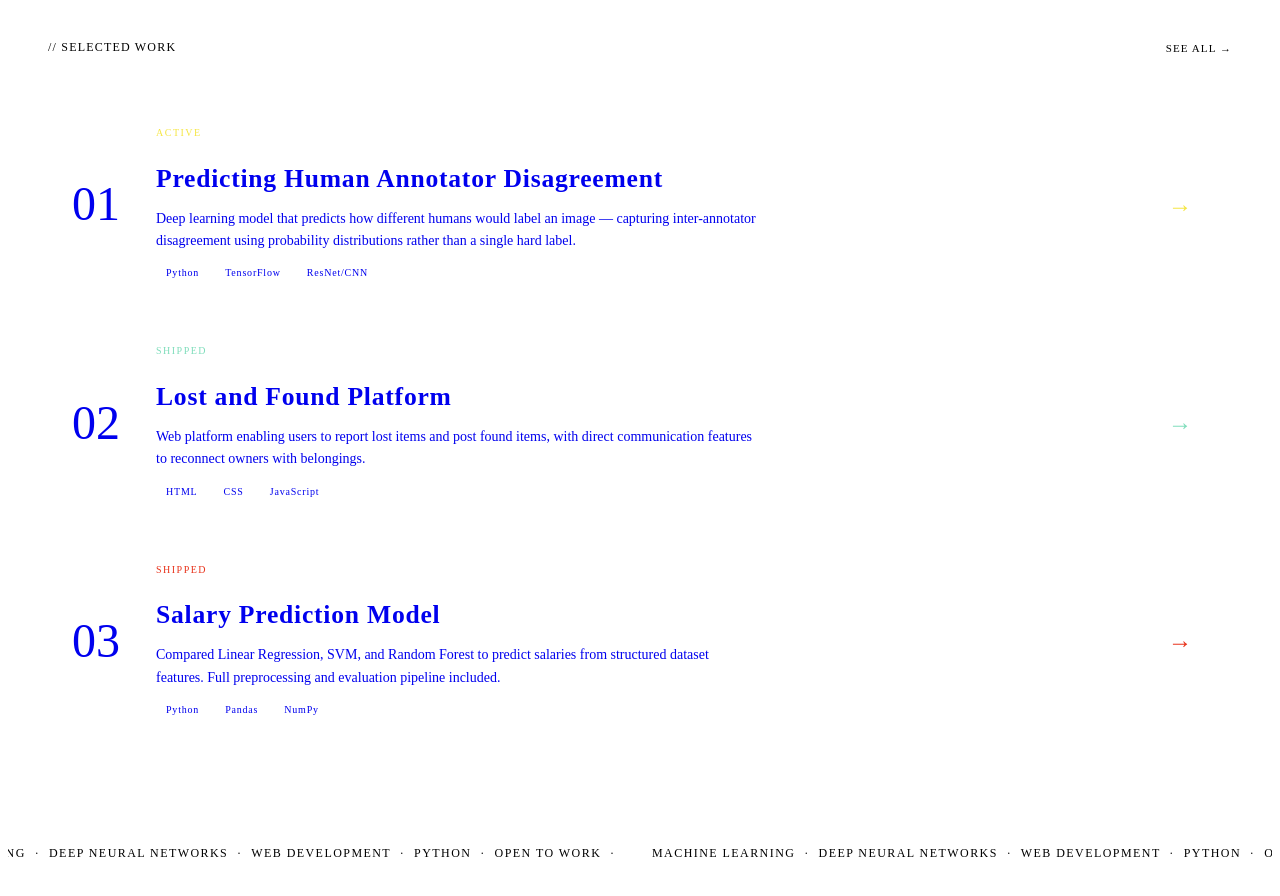
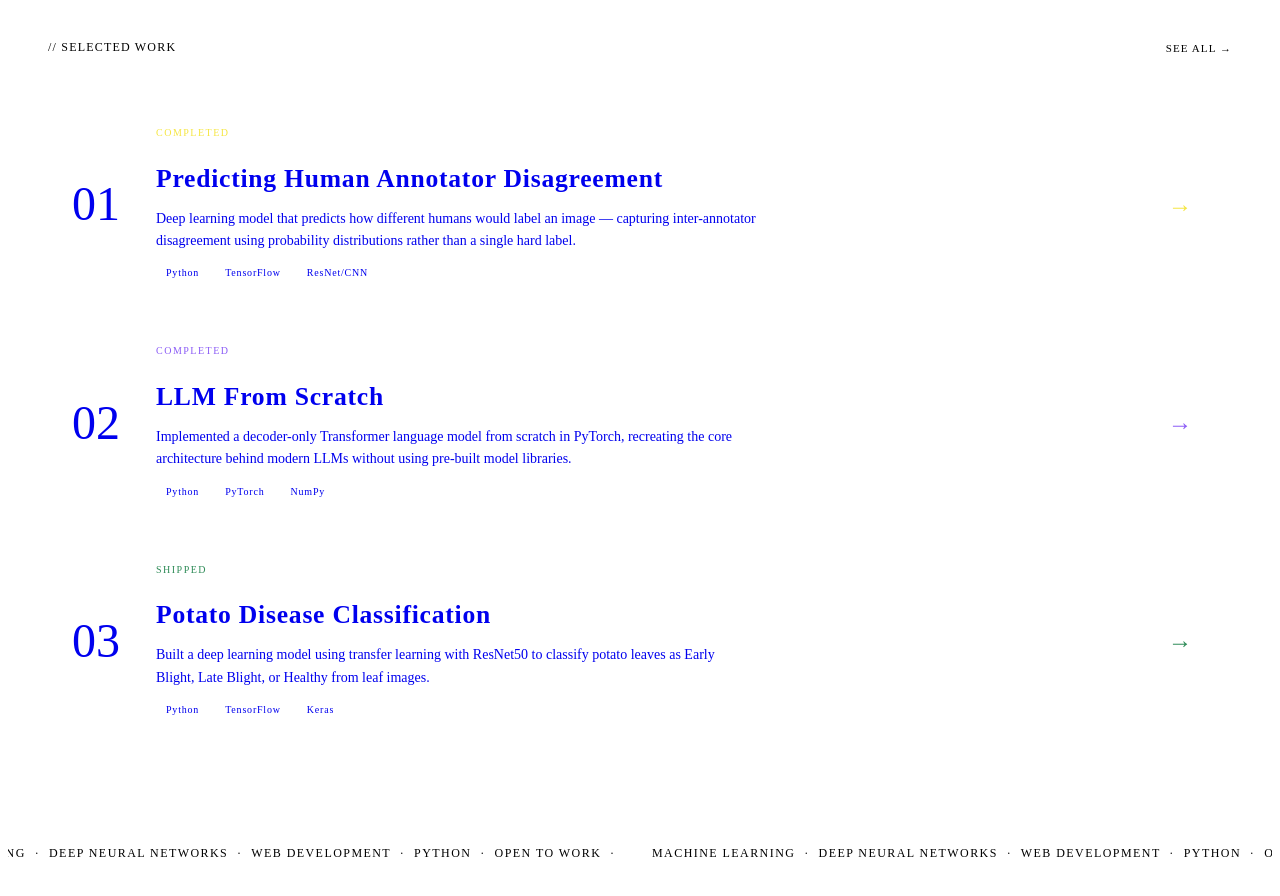
Before and after one commit to Cheromelon/portfolio, a React (Vite) app: page / in a window 1280 px wide. Shown: the part 1040-1936 px from the top of the page. Built offline with nearby package versions, Linux system fonts and the light colour scheme; the HTML template or start-up script is replaced by a standard one.

Commit message:
fixed errors

```diff
--- a/src/data/portfolio.js
+++ b/src/data/portfolio.js
@@ -8,7 +8,7 @@ export const personalInfo = {
   github: 'https://github.com/Cheromelon',
   linkedin: 'https://www.linkedin.com/in/chervith-nannuru/',
   location: 'Hyderabad, India',
-  cgpa: '8.04',
+  cgpa: '8.2',
   year: '3rd year',
   available: true,
   interests: ['Cricket', 'Tennis', 'Motorsports'],
@@ -19,7 +19,7 @@ export const education = [
   {
     school: 'Mahindra University',
     degree: 'B.Tech Computer Science',
-    grade: 'CGPA: 8.04 / 10',
+    grade: 'CGPA: 8.2 / 10',
     period: 'Aug 2023 – Present',
     location: 'Hyderabad',
     courses: [
@@ -55,8 +55,8 @@ export const projects = [
   {
     id: 1,
     title: 'Predicting Human Annotator Disagreement',
-    period: 'Apr 2026 – Present',
-    status: 'ACTIVE',
+    period: 'Jan 2026 – Mar 2026',
+    status: 'COMPLETED',
     description:
       'Deep learning model that predicts how different humans would label an image — capturing inter-annotator disagreement using probability distributions rather than a single hard label.',
     details:
@@ -67,9 +67,51 @@ export const projects = [
     github: 'https://github.com/Cheromelon',
   },
   {
-    id: 2,
+  id: 2,
+  title: 'LLM From Scratch',
+  period: 'Jun 2025 – Jul 2025',
+  status: 'COMPLETED',
+  description:
+    'Implemented a decoder-only Transformer language model from scratch in PyTorch, recreating the core architecture behind modern LLMs without using pre-built model libraries.',
+  details:
+    'Built the complete training pipeline including BPE tokenization, input embeddings, positional embeddings, masked multi-head self-attention, feed-forward networks, residual connections, layer normalization, text generation, and autoregressive training. Trained and evaluated the model to understand every stage of LLM development.',
+  tech: [
+    'Python',
+    'PyTorch',
+    'NumPy',
+    'tiktoken'
+  ],
+  category: 'ML / Deep Learning',
+  color: '#8b5cf6',
+  github: 'https://github.com/Cheromelon/LLM-from-scratch',
+},
+{
+  id: 3,
+  title: 'Potato Disease Classification',
+  period: 'Apr 2026 – May 2026',
+  status: 'SHIPPED',
+  description:
+    'Built a deep learning model using transfer learning with ResNet50 to classify potato leaves as Early Blight, Late Blight, or Healthy from leaf images.',
+  details:
+    'Developed an end-to-end image classification pipeline including dataset preprocessing, data augmentation, transfer learning with ResNet50, model evaluation, and deployment through a FastAPI backend with a responsive web interface for real-time predictions.',
+  tech: [
+    'Python',
+    'TensorFlow',
+    'Keras',
+    'ResNet50',
+    'FastAPI',
+    'HTML',
+    'CSS',
+    'JavaScript'
+  ],
+  category: 'ML / Deep Learning',
+  color: '#2e8b57',
+  github: 'https://github.com/Cheromelon/Potato-Disease-Classification',
+},
+{
+    id: 4,
     title: 'Lost and Found Platform',
-    period: 'Jan 2026 – Feb 2026',
+    period: 'Sep 2025 – Dec 2025',
     status: 'SHIPPED',
     description:
       'Web platform enabling users to report lost items and post found items, with direct communication features to reconnect owners with belongings.',
@@ -79,21 +121,28 @@ export const projects = [
     category: 'Web Development',
     color: '#7fddbb',
     github: 'https://github.com/Cheromelon',
+    demo:'https://lost-and-found-website-rho.vercel.app/'
   },
   {
-    id: 3,
-    title: 'Salary Prediction Model',
-    period: 'Mar 2025 – Apr 2025',
-    status: 'SHIPPED',
-    description:
-      'Compared Linear Regression, SVM, and Random Forest to predict salaries from structured dataset features. Full preprocessing and evaluation pipeline included.',
-    details:
-      'Implemented a complete ML pipeline — data cleaning, feature engineering, model training, hyperparameter tuning, and comparative evaluation across three different algorithm families.',
-    tech: ['Python', 'Pandas', 'NumPy', 'Scikit-learn'],
-    category: 'ML / Data Science',
-    color: '#e8321a',
-    github: 'https://github.com/Cheromelon',
-  },
+  id: 5,
+  title: 'Handwritten Digit Recognizer',
+  period: 'Jan 2025 – Feb 2025',
+  status: 'COMPLETED',
+  description:
+    'Built a deep learning model to classify handwritten digits (0–9) using the MNIST dataset with high prediction accuracy.',
+  details:
+    'Developed a complete image classification pipeline including data preprocessing, normalization, model training, hyperparameter tuning, and evaluation. Implemented a neural network using TensorFlow/Keras to recognize handwritten digits and tested its performance on unseen test samples.',
+  tech: [
+    'Python',
+    'TensorFlow',
+    'Keras',
+    'NumPy',
+    'Matplotlib'
+  ],
+  category: 'ML / Deep Learning',
+  color: '#4f8cff',
+  github: 'https://github.com/Cheromelon/Digits_recogniser'
+}
 ];
 
 export const skills = {
--- a/src/pages/Home.jsx
+++ b/src/pages/Home.jsx
@@ -43,12 +43,12 @@ export default function Home() {
 
         <div className={styles.heroStats}>
           <div className={styles.stat}>
-            <span className={styles.statNum}>8.04</span>
+            <span className={styles.statNum}>8.2</span>
             <span className={styles.statLabel}>CGPA</span>
           </div>
           <div className={styles.statDivider} />
           <div className={styles.stat}>
-            <span className={styles.statNum}>03</span>
+            <span className={styles.statNum}>5</span>
             <span className={styles.statLabel}>PROJECTS</span>
           </div>
           <div className={styles.statDivider} />
@@ -72,7 +72,7 @@ export default function Home() {
         </div>
 
         <div className={styles.projectStrip}>
-          {projects.map((p, i) => (
+          {projects.slice(0,3).map((p, i) => (
             <Link to={`/projects/${p.id}`} key={p.id} className={styles.projectCard}>
               <div className={styles.projectNum}>0{i + 1}</div>
               <div className={styles.projectCardContent}>
--- a/src/pages/ProjectDetail.jsx
+++ b/src/pages/ProjectDetail.jsx
@@ -11,7 +11,9 @@ export default function ProjectDetail() {
       <main className={styles.main}>
         <div className={styles.notFound}>
           <h1>PROJECT NOT FOUND</h1>
-          <Link to="/projects" className={styles.back}>← BACK TO PROJECTS</Link>
+          <Link to="/projects" className={styles.back}>
+            ← BACK TO PROJECTS
+          </Link>
         </div>
       </main>
     )
@@ -22,15 +24,24 @@ export default function ProjectDetail() {
 
   return (
     <main className={styles.main}>
-      <Link to="/projects" className={styles.backLink}>← ALL PROJECTS</Link>
+      <Link to="/projects" className={styles.backLink}>
+        ← ALL PROJECTS
+      </Link>
 
-      <div className={styles.hero} style={{ borderColor: project.color }}>
+      <div
+        className={styles.hero}
+        style={{ borderColor: project.color }}
+      >
         <div className={styles.heroBadge}>
-          <span className={styles.heroStatus} style={{ color: project.color }}>
+          <span
+            className={styles.heroStatus}
+            style={{ color: project.color }}
+          >
             ● {project.status}
           </span>
           <span className={styles.heroCat}>{project.category}</span>
         </div>
+
         <h1 className={styles.heroTitle}>{project.title}</h1>
         <p className={styles.heroPeriod}>{project.period}</p>
       </div>
@@ -51,12 +62,27 @@ export default function ProjectDetail() {
         <div className={styles.contentSide}>
           <div className={styles.sideCard}>
             <span className={styles.sideLabel}>TECH STACK</span>
+
             <div className={styles.techList}>
-              {project.tech.map(t => (
-                <span key={t} className={styles.techTag}>{t}</span>
+              {project.tech.map((t) => (
+                <span key={t} className={styles.techTag}>
+                  {t}
+                </span>
               ))}
             </div>
           </div>
+
+          {/* Show only for deployed projects */}
+          {project.status === 'SHIPPED' && project.demo && (
+            <a
+              href={project.demo}
+              target="_blank"
+              rel="noreferrer"
+              className={styles.demoBtn}
+            >
+              LIVE DEMO →
+            </a>
+          )}
 
           <a
             href={project.github}
@@ -72,12 +98,22 @@ export default function ProjectDetail() {
       {/* NEXT PROJECT */}
       <div className={styles.nextProject}>
         <span className={styles.nextLabel}>// NEXT PROJECT</span>
-        <Link to={`/projects/${next.id}`} className={styles.nextCard}>
+
+        <Link
+          to={`/projects/${next.id}`}
+          className={styles.nextCard}
+        >
           <div>
             <p className={styles.nextTitle}>{next.title}</p>
             <p className={styles.nextPeriod}>{next.period}</p>
           </div>
-          <span className={styles.nextArrow} style={{ color: next.color }}>→</span>
+
+          <span
+            className={styles.nextArrow}
+            style={{ color: next.color }}
+          >
+            →
+          </span>
         </Link>
       </div>
     </main>
--- a/src/pages/ProjectDetail.module.css
+++ b/src/pages/ProjectDetail.module.css
@@ -213,3 +213,22 @@
   .main { padding: 6rem 1.25rem 4rem; }
   .content { grid-template-columns: 1fr; gap: 2rem; }
 }
+.demoBtn {
+  display: block;
+  font-family: var(--font-mono);
+  font-size: 11px;
+  letter-spacing: 0.12em;
+  text-align: center;
+  background: transparent;
+  border: 2px solid var(--white);
+  color: var(--white);
+  padding: 0.85rem;
+  text-decoration: none;
+  transition: all 0.15s;
+  margin-bottom: 1rem;
+}
+
+.demoBtn:hover {
+  background: var(--white);
+  color: var(--black);
+}
```
